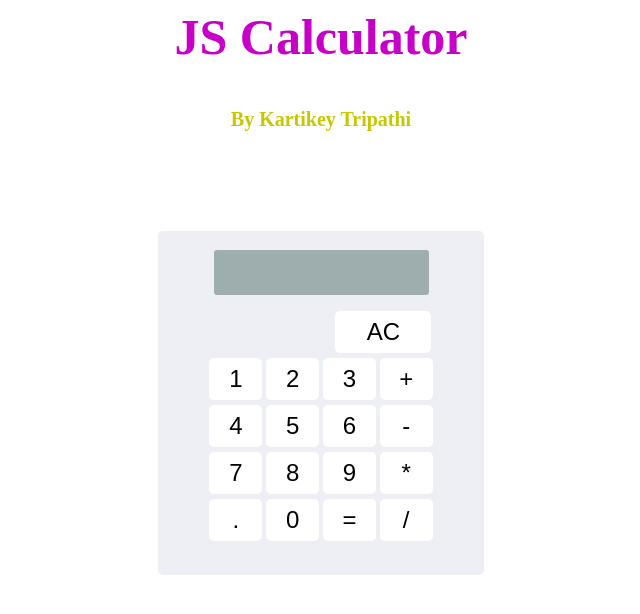
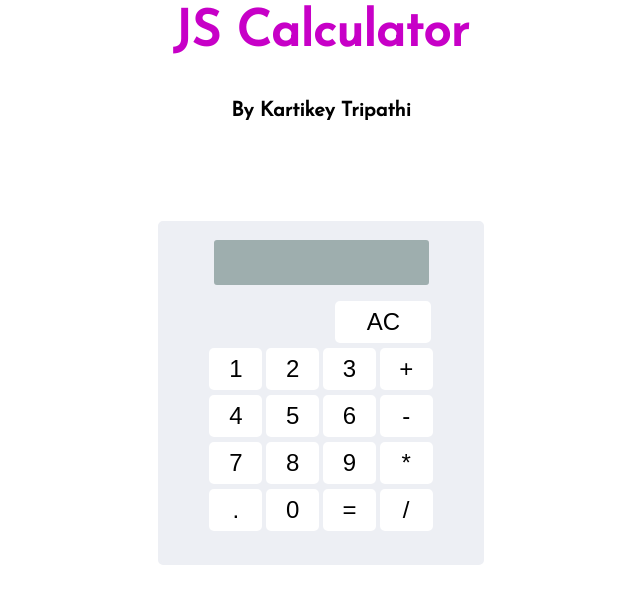
Before and after one commit to kartikeytripathi/js-calculator, a plain HTML site: page index.html in a window 1280 px wide. Shown: the whole page, without its empty margins (319-959 px from the left). Drawn offline with Linux system fonts and the light colour scheme.

Commit message:
Update style.css

```diff
--- a/style.css
+++ b/style.css
@@ -18,14 +18,17 @@ h2{
     text-align: center;
     color: rgb(199,0,199);
     font-size: 50px;
-
+    font-family: 'Josefin Sans', sans-serif;
 }
 h3{
     font-weight: bold;
     text-align: center;
-    color: rgb(199,199,0);
+
     font-size: 20px;
+
+font-family: 'Josefin Sans', sans-serif;
 }
+
 
 .box {
     background-color: #edeff4;
```
